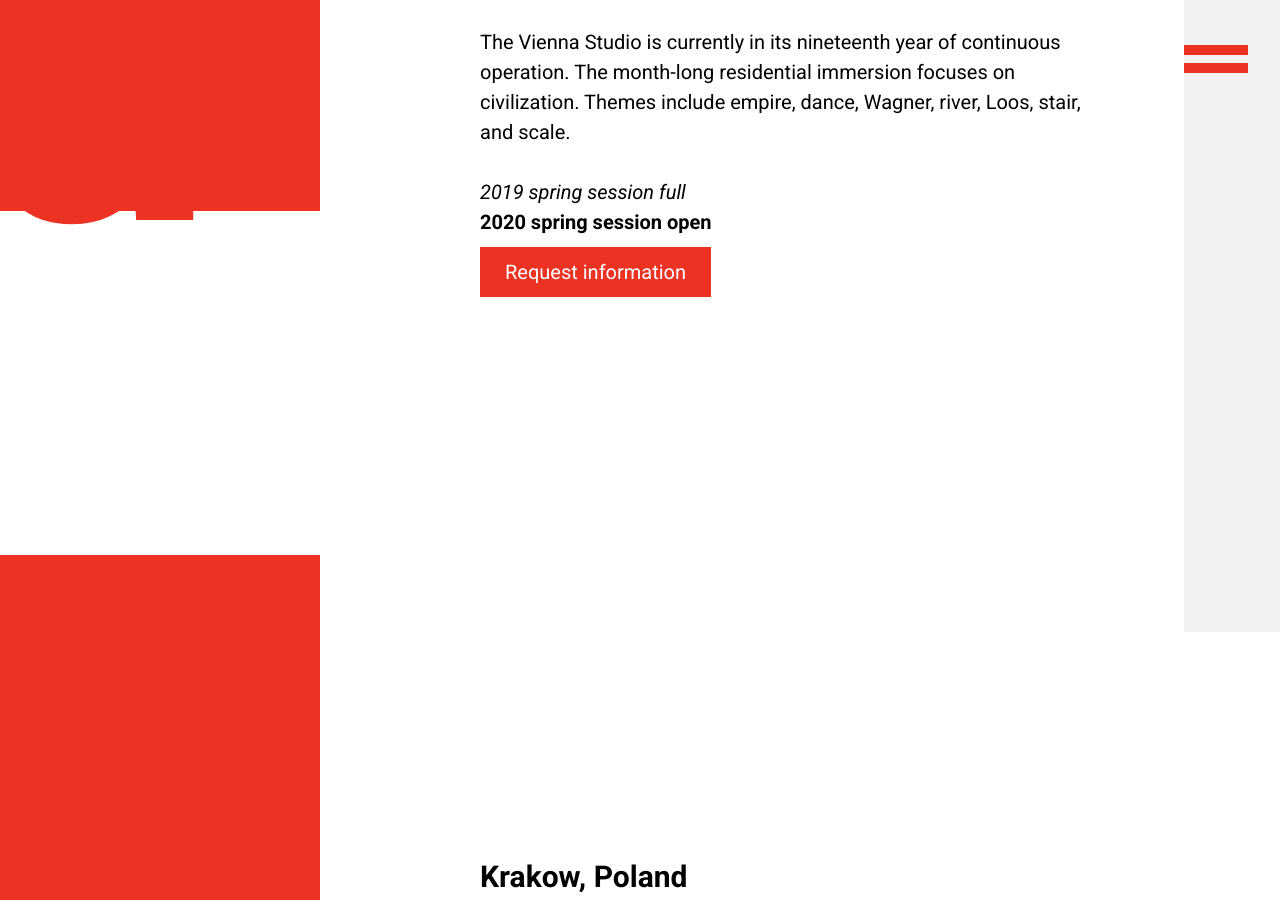
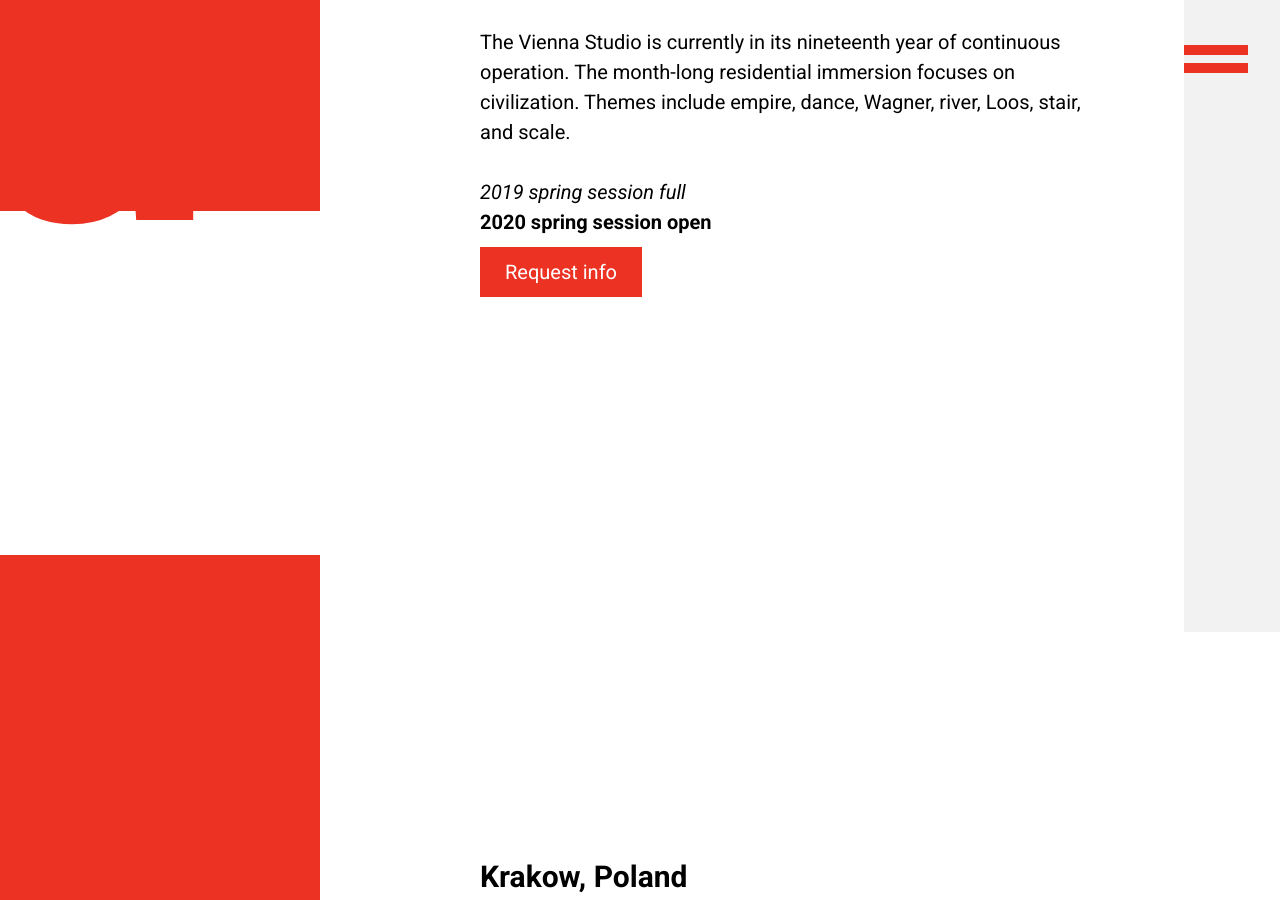
Before and after one commit to umbauschool/umbauschool.github.io, a Jekyll site: the page built from index.md, in a window 1280 px wide and 900 px high, scrolled down 3234 px. Built offline with Jekyll 4.4.1, drawn with Linux system fonts in a browser that asks for light colours; some of the changed text lies outside the part shown.

Commit message:
Update index.md

```diff
--- a/index.md
+++ b/index.md
@@ -34,7 +34,7 @@
 
 _2019 spring session full_
 **2020 spring session open**
-<a class="btn" href="#">Request information</a>
+<a class="btn" href="#">Request info</a>
 
 </div>
 
@@ -47,7 +47,7 @@
 
 _2019 summer session full_
 **2020 summer session open**
-<a class="btn" href="#">Request information</a>
+<a class="btn" href="#">Request info</a>
 
 </div>
 
@@ -58,7 +58,7 @@
 
 _2019 fall session full_
 **2020 winter session open**
-<a class="btn" href="#">Request information</a>
+<a class="btn" href="#">Request info</a>
 
 </div>
 </div>
```
